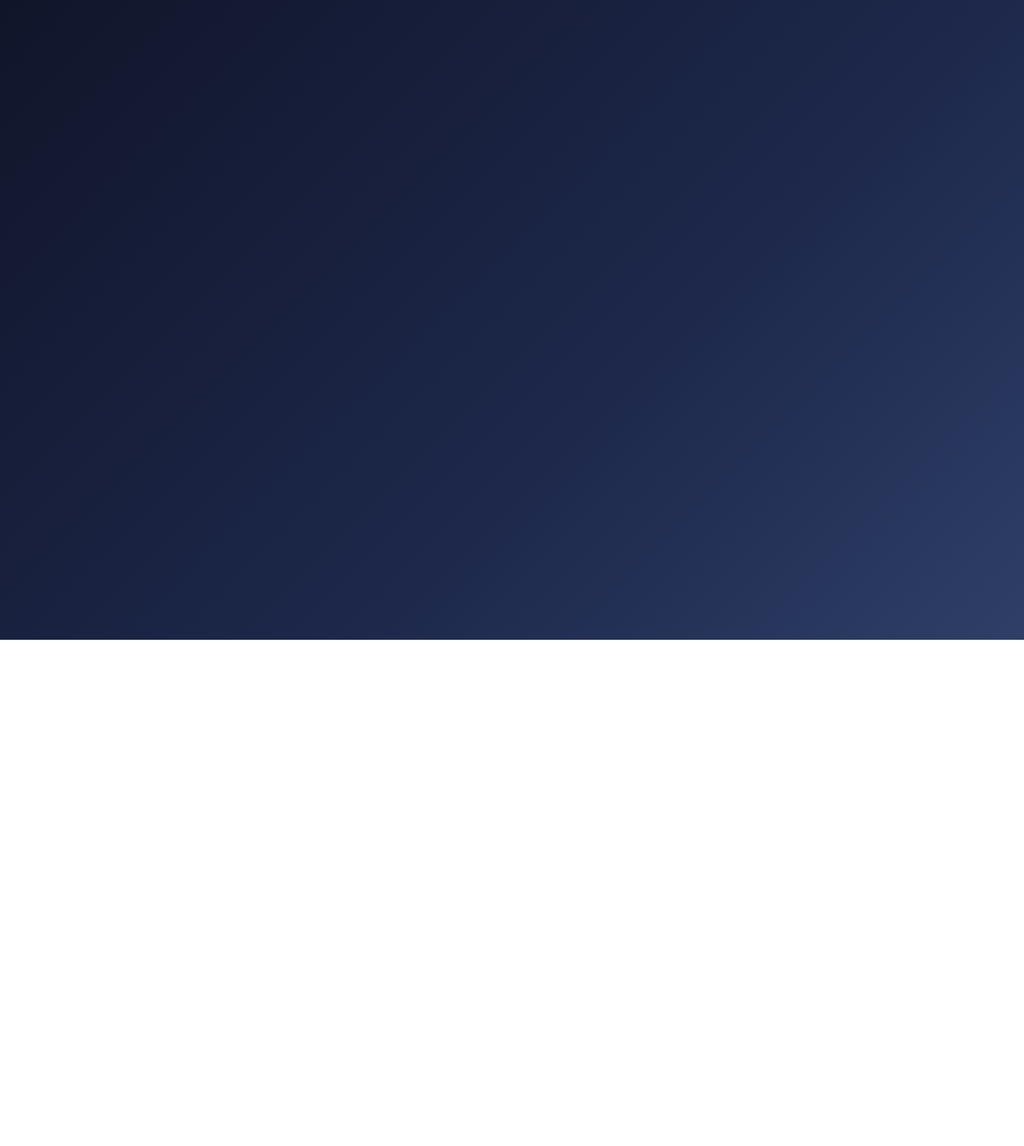
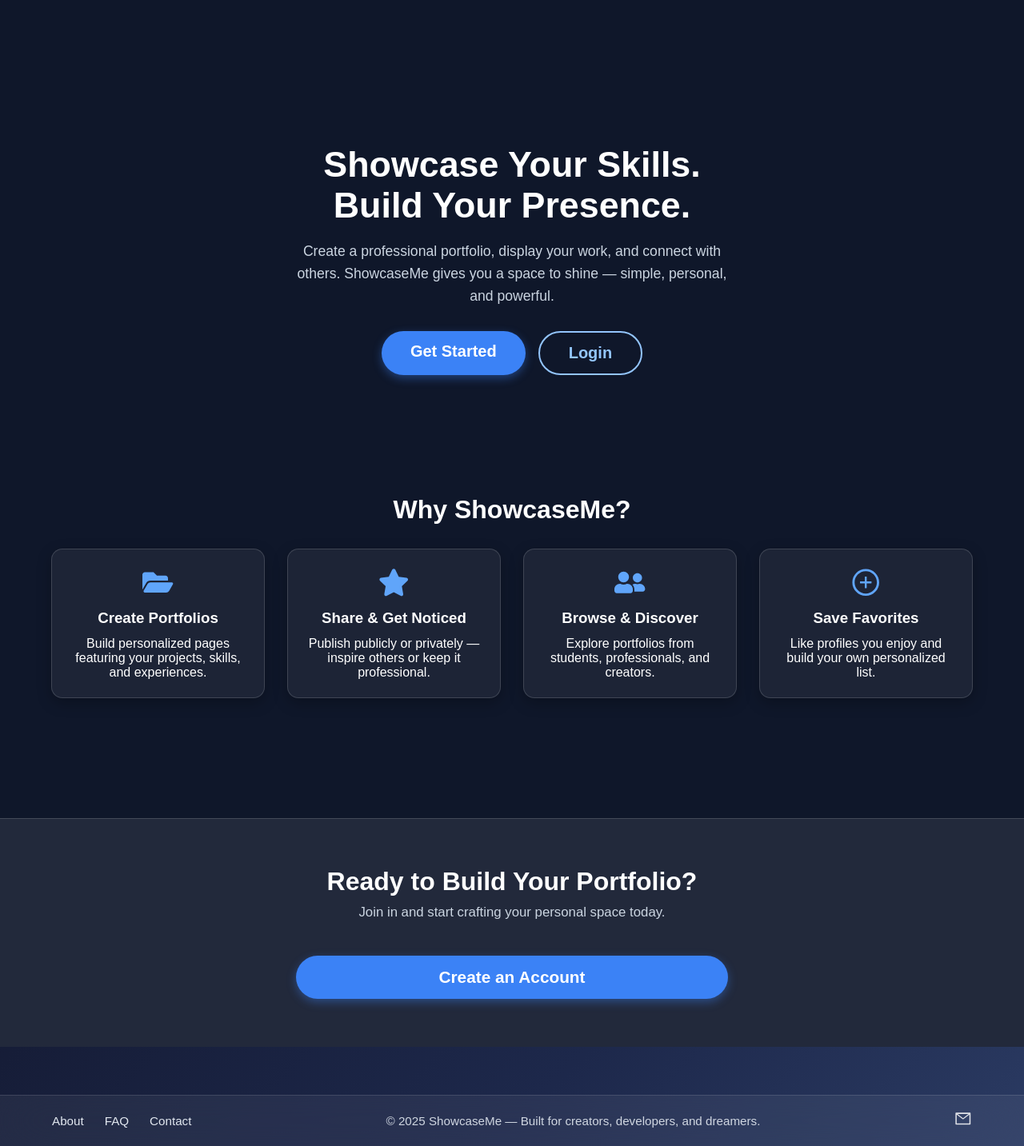
Before and after one commit to YaneliCes/showcaseme-aws-app, a React (Vite) app in the folder frontend/showcaseme/: page /explore in a window 1280 px wide. Before the commit this address had no page. Shown: the whole page at 80% size. Before the commit the page ends 800 px from the top, so only its background shows below. Built offline with nearby package versions, Linux system fonts and the light colour scheme.

Commit message:
added footer and general explore page

```diff
--- a/frontend/showcaseme/src/App.jsx
+++ b/frontend/showcaseme/src/App.jsx
@@ -4,9 +4,10 @@ import { Link, Routes, Route, Navigate } from 'react-router-dom';
 import { UserProvider } from './components/UserContext';
 import Navbar from './components/Navbar';
 import Header from './components/Header';
+import Footer from "./components/Footer";
+import Explore from './pages/Explore';
 import Register from './pages/Register';
 import Login from './pages/Login';
-import Home from './pages/Home';
 import Dashboard from './pages/Dashboard';
 // import Plans from './pages/Plans';
 // import FindPlaces from './pages/FindPlaces';
@@ -19,17 +20,18 @@ function App() {
   <UserProvider>
     <div>
         <Routes>
-          <Route path="/" element={<Home />} />
-          {/* <Route path='home' element={<Home />} /> */}
+          <Route path="/" element={<Dashboard />} />
+          <Route path='explore' element={<Explore />} />
+          <Route path='register' element={<Register />} />
           <Route path='login' element={<Login />} />
-          <Route path='register' element={<Register />} />
           <Route path='dashboard' element={<Dashboard />} />
           {/* <Route path='plans' element={<Plans />} />
           <Route path='findplaces' element={<FindPlaces />} />
-          <Route path='ratings' element={<Ratings />} />
+          <Route path='ratings' element={<Ratings />} /> */}
           <Route path='navbar' element={<Navbar />} />
-          <Route path='header' element={<Header />} /> */}
+          <Route path='header' element={<Header />} />
         </Routes>
+        <Footer />
     </div>
   </UserProvider>
   );
--- /dev/null
+++ b/frontend/showcaseme/src/components/Footer.css
@@ -0,0 +1,71 @@
+/* FOOTER BASE */
+.footer {
+  width: 100%;
+  background: rgba(255, 255, 255, 0.06);
+  border-top: 1.5px solid rgba(255, 255, 255, 0.12);
+  backdrop-filter: blur(30px);
+  padding: 18px 40px;
+  color: #e2e8f0;
+  margin-top: 60px;
+}
+
+/* Main layout row */
+.footer-row {
+  max-width: 1150px;
+  margin: auto;
+  display: flex;
+  align-items: center;
+  justify-content: space-between;   /* spreads left - center - right */
+  gap: 12px;
+}
+
+/* Left links */
+.footer-links {
+  display: flex;
+  list-style: none;
+  gap: 26px;
+}
+
+.footer-links a {
+  color: #e2e8f0;
+  font-size: 0.95rem;
+  text-decoration: none;
+  transition: 0.25s;
+}
+
+.footer-links a:hover {
+  color: #3b82f6;
+}
+
+/* Center text */
+.footer-copy {
+  font-size: 0.95rem;
+  opacity: 0.9;
+  white-space: nowrap;
+}
+
+/* Social icons right */
+.footer-social {
+  display: flex;
+  gap: 14px;
+}
+
+.footer-social a {
+  font-size: 1.35rem;
+  color: #ffffffd9;
+  transition: 0.25s;
+}
+
+.footer-social a:hover {
+  color: #3b82f6;
+  transform: scale(1.15);
+}
+
+/* Responsive */
+@media (max-width: 700px) {
+  .footer-row {
+    flex-direction: column;
+    text-align: center;
+    gap: 10px;
+  }
+}
--- /dev/null
+++ b/frontend/showcaseme/src/components/Footer.jsx
@@ -0,0 +1,32 @@
+import React from "react";
+import "./Footer.css";
+import { AiFillGithub, AiOutlineMail } from "react-icons/ai";
+
+const Footer = () => {
+  return (
+    <footer className="footer">
+      <div className="footer-row">
+
+        {/* Links Row (left) */}
+        <ul className="footer-links">
+          <li><a href="/about">About</a></li>
+          <li><a href="/faq">FAQ</a></li>
+          <li><a href="mailto:support@showcaseme.com">Contact</a></li>
+        </ul>
+
+        {/* Center Copyright */}
+        <p className="footer-copy">
+            © {new Date().getFullYear()} ShowcaseMe — Built for creators, developers, and dreamers.
+        </p>
+
+        {/* Social Right */}
+        <div className="footer-social">
+          <a href="mailto:support@showcaseme.com"><AiOutlineMail /></a>
+        </div>
+
+      </div>
+    </footer>
+  );
+};
+
+export default Footer;
--- a/frontend/showcaseme/src/components/Header.jsx
+++ b/frontend/showcaseme/src/components/Header.jsx
@@ -28,7 +28,7 @@ const Header = () => {
             <a href="/" className="logo"><AiFillProduct className="logo-icon"/>ShowcaseMe</a>
             <nav className='nav-menu'>
                 {/*<ul className="nav-head">*/}
-                <NavLink to="/" className="nav-link" activeClassName="active">Home</NavLink>
+                <NavLink to="/explore" className="nav-link" activeClassName="active">Explore</NavLink>
                 <NavLink to="/login" className="nav-link" activeClassName="active">Login</NavLink>
                 <NavLink to="/register" className="nav-link" activeClassName="active">Register</NavLink>
                 {/*</ul>*/}
--- /dev/null
+++ b/frontend/showcaseme/src/pages/Explore.css
@@ -0,0 +1,188 @@
+/* ─────────────────────────────────────────────
+   GLOBAL PAGE
+─────────────────────────────────────────────── */
+.explore-page {
+  width: 100%;
+  min-height: 100vh;
+  background: #0f172a;
+  color: #fff;
+  padding-top: 120px;
+  overflow-x: hidden;
+  font-family: "Poppins", sans-serif;
+}
+
+/* ─────────────────────────────────────────────
+   HERO SECTION
+─────────────────────────────────────────────── */
+.hero {
+  display: flex;
+  justify-content: center;
+  align-items: center;
+  gap: 45px;
+  padding: 60px 5%;
+  flex-wrap: wrap;
+}
+
+.hero-content {
+  max-width: 550px;
+  text-align: center;
+}
+
+.hero-content h1 {
+  font-size: 2.8rem;
+  font-weight: 700;
+  margin-bottom: 18px;
+}
+
+.hero-content p {
+  font-size: 1.1rem;
+  line-height: 1.6;
+  color: #cbd5e1;
+  margin-bottom: 30px;
+}
+
+/* ─────────────────────────────────────────────
+   BUTTON GROUP
+─────────────────────────────────────────────── */
+.hero-buttons {
+  display: flex;
+  justify-content: center;
+  flex-wrap: wrap;
+  gap: 16px;
+}
+
+/* Base button styling (scoped to explore page) */
+.explore-page .btn-primary,
+.explore-page .btn-outline {
+  padding: 14px 36px;
+  border-radius: 40px;
+  font-weight: 700;
+  font-size: 1.25rem !important; /* ⬅ bigger + forced */
+  text-decoration: none;
+  transition: 0.25s ease-in-out;
+  cursor: pointer;
+  display: inline-block;
+}
+
+/* Primary CTA */
+.explore-page .btn-primary {
+  background: #3b82f6;
+  color: #fff;
+  box-shadow: 0 4px 12px rgba(59, 130, 246, 0.4);
+}
+
+.explore-page .btn-primary:hover {
+  background: #2563eb;
+  transform: translateY(-3px) scale(1.03);
+}
+
+/* Outline CTA */
+.explore-page .btn-outline {
+  border: 2px solid #93c5fd;
+  color: #93c5fd;
+  background: transparent;
+}
+
+.explore-page .btn-outline:hover {
+  background: #3b82f6;
+  border-color: #3b82f6;
+  color: #fff;
+  transform: translateY(-3px) scale(1.03);
+}
+
+/* Larger CTA (bottom section) */
+.explore-page .btn-lg {
+  width: 100%;
+  max-width: 540px;
+  margin: 22px auto 0;
+  padding: 15px 0px;
+  font-size: 1.3rem !important;
+  font-weight: 700;
+}
+
+/* ─────────────────────────────────────────────
+   FEATURES SECTION
+─────────────────────────────────────────────── */
+.features {
+  margin-top: 90px;
+  padding: 0 5% 60px;
+  text-align: center;
+}
+
+.features h2 {
+  font-size: 2rem;
+  margin-bottom: 30px;
+}
+
+.feature-grid {
+  display: grid;
+  grid-template-columns: repeat(auto-fit, minmax(230px, 1fr));
+  gap: 28px;
+}
+
+.feature-card {
+  background: rgba(255, 255, 255, 0.06);
+  padding: 22px;
+  border-radius: 14px;
+  border: 1.5px solid rgba(255, 255, 255, 0.15);
+  box-shadow: 0 6px 18px rgba(0, 0, 0, 0.25);
+  transition: 0.3s;
+}
+
+.feature-card:hover {
+  transform: translateY(-6px);
+  box-shadow: 0 10px 28px rgba(0, 0, 0, 0.4);
+}
+
+.feature-card h3 {
+  margin-bottom: 12px;
+}
+
+.feature-icon {
+  font-size: 2.4rem;
+  color: #60a5fa;
+  margin-bottom: 10px;
+}
+
+/* ─────────────────────────────────────────────
+   CTA FINAL
+─────────────────────────────────────────────── */
+.cta {
+  background: rgba(255, 255, 255, 0.08);
+  margin-top: 90px;
+  padding: 60px 10px;
+  border-top: 1px solid rgba(255, 255, 255, 0.15);
+  text-align: center;
+}
+
+.cta h2 {
+  font-size: 2rem;
+  margin-bottom: 10px;
+}
+
+.cta p {
+  font-size: 1.05rem;
+  margin-bottom: 22px;
+  color: #cbd5e1;
+}
+
+/* ─────────────────────────────────────────────
+   RESPONSIVE
+─────────────────────────────────────────────── */
+@media (max-width: 768px) {
+  .hero-content h1 {
+    font-size: 2.2rem;
+  }
+
+  .hero-buttons {
+    flex-direction: column;
+    gap: 12px;
+  }
+
+  .explore-page .btn-primary,
+  .explore-page .btn-outline {
+    width: 100%;
+    max-width: 320px;
+    margin: 0 auto;
+  }
+}
--- /dev/null
+++ b/frontend/showcaseme/src/pages/Explore.jsx
@@ -0,0 +1,80 @@
+import React from "react";
+import "./Explore.css";
+import { Link } from "react-router-dom";
+import { FaStar, FaUserFriends, FaFolderOpen } from "react-icons/fa";
+import { AiOutlinePlusCircle } from "react-icons/ai";
+
+const Explore = () => {
+  return (
+    <div className="explore-page">
+
+      {/* Hero Section */}
+      <section className="hero">
+        <div className="hero-content">
+          <h1>Showcase Your Skills. Build Your Presence.</h1>
+          <p>
+            Create a professional portfolio, display your work, and connect with others.
+            ShowcaseMe gives you a space to shine — simple, personal, and powerful.
+          </p>
+
+          <div className="hero-buttons">
+            <Link to="/register" className="btn-primary">Get Started</Link>
+            <Link to="/login" className="btn-outline">Login</Link>
+          </div>
+        </div>
+
+      </section>
+
+      {/* Features Section */}
+      <section className="features">
+        <h2>Why ShowcaseMe?</h2>
+
+        <div className="feature-grid">
+
+          <div className="feature-card">
+            <FaFolderOpen className="feature-icon" />
+            <h3>Create Portfolios</h3>
+            <p>
+              Build personalized pages featuring your projects, skills, and experiences.
+            </p>
+          </div>
+
+          <div className="feature-card">
+            <FaStar className="feature-icon" />
+            <h3>Share & Get Noticed</h3>
+            <p>
+              Publish publicly or privately — inspire others or keep it professional.
+            </p>
+          </div>
+
+          <div className="feature-card">
+            <FaUserFriends className="feature-icon" />
+            <h3>Browse & Discover</h3>
+            <p>
+              Explore portfolios from students, professionals, and creators.
+            </p>
+          </div>
+
+          <div className="feature-card">
+            <AiOutlinePlusCircle className="feature-icon" />
+            <h3>Save Favorites</h3>
+            <p>
+              Like profiles you enjoy and build your own personalized list.
+            </p>
+          </div>
+
+        </div>
+      </section>
+
+      {/* Call to Action */}
+      <section className="cta">
+        <h2>Ready to Build Your Portfolio?</h2>
+        <p>Join in and start crafting your personal space today.</p>
+        <Link to="/register" className="btn-primary btn-lg">Create an Account</Link>
+      </section>
+
+    </div>
+  );
+};
+
+export default Explore;
```
